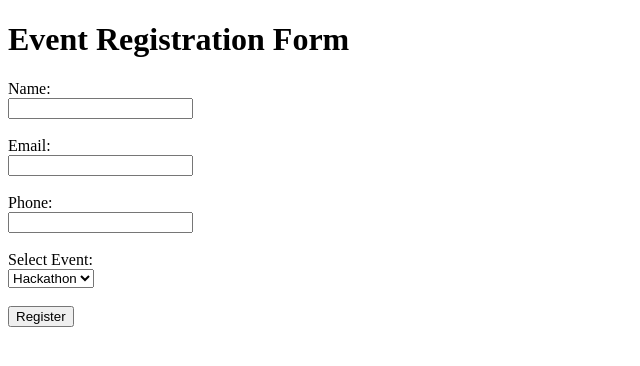
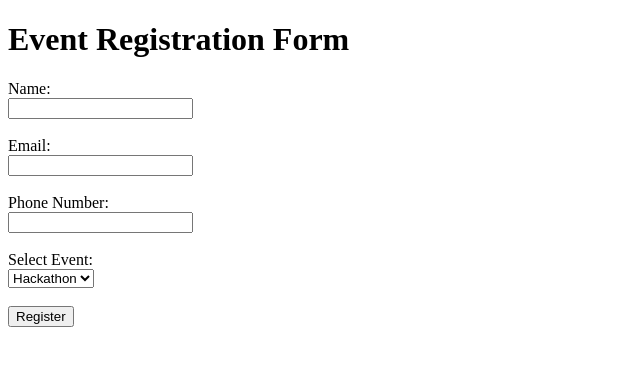
Before and after one commit to CyberPratik/event-registration-devops, a Flask app: page / in a window 1280 px wide. Shown: the top 366 px of the page, without its empty margins (0-640 px from the left). Run offline with Flask 3, Linux system fonts and the light colour scheme.

Commit message:
Update UI Improvements

```diff
--- a/templates/index.html
+++ b/templates/index.html
@@ -11,7 +11,7 @@
  <label>Email:</label><br>
  <input type="email" name="email" required><br><br>
 
- <label>Phone:</label><br>
+ <label>Phone Number:</label><br>
  <input type="tel" name="phone" required><br><br>
 
  <label>Select Event:</label><br>
```
